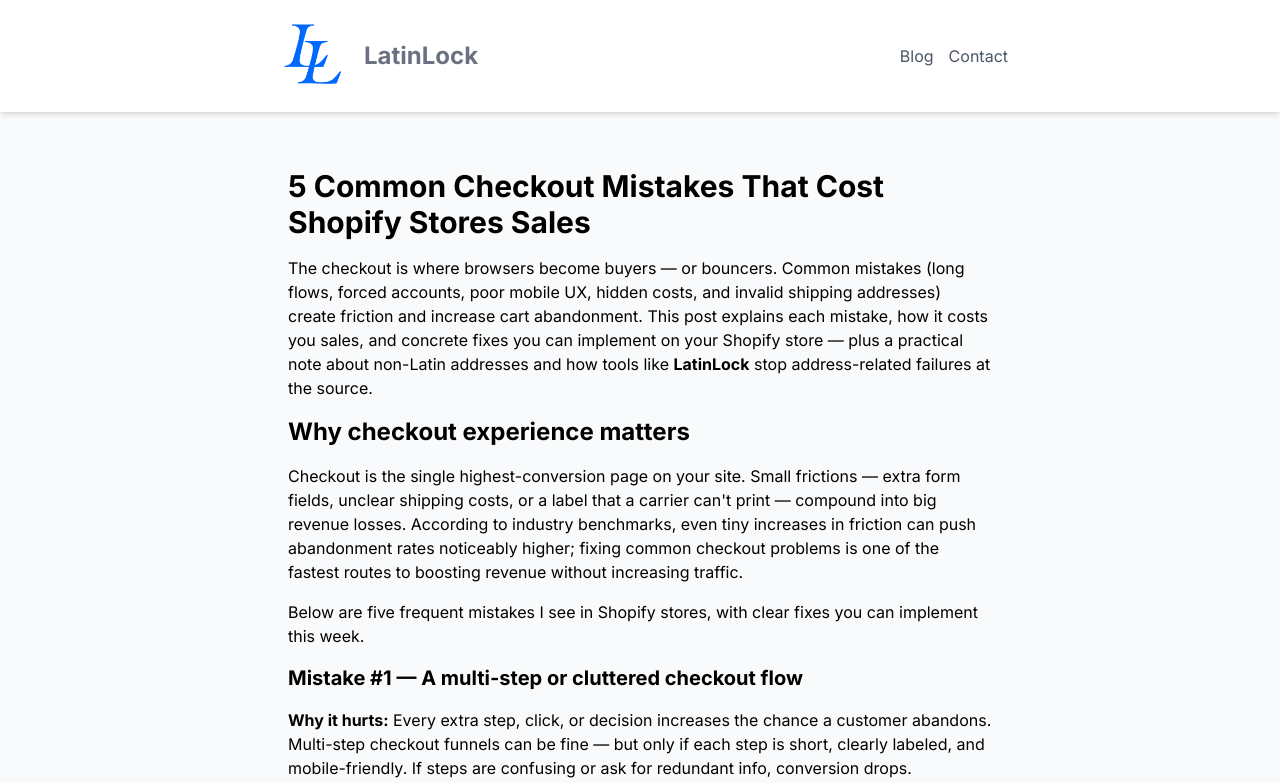
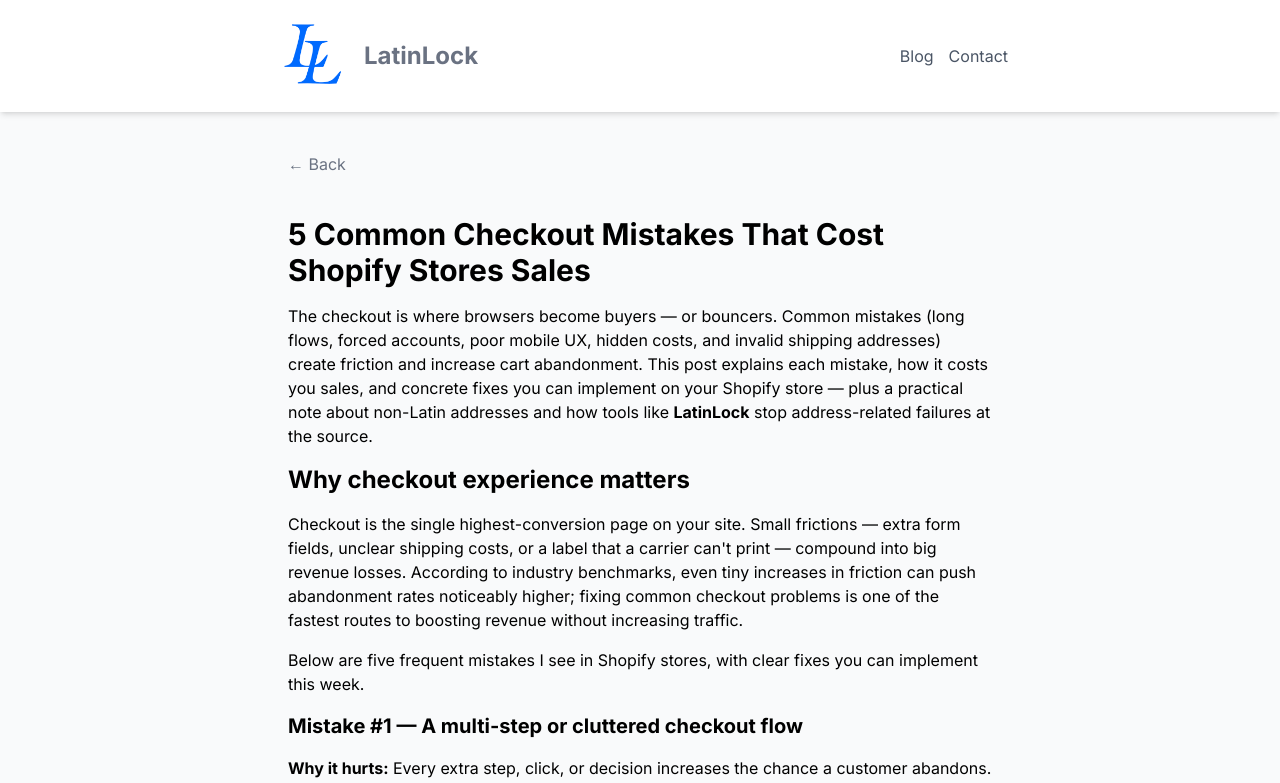
Before and after one commit to JohnE10/latinlocksite, a Next.js app: page /latinlock/blog/checkout-mistakes-cost-shopify-sales in a window 1280 px wide. Shown: the top 783 px of the page. Built offline with nearby package versions, Linux system fonts and the light colour scheme.

Commit message:
added back button to blog posts

```diff
--- a/app/latinlock/blog/[slug]/page.js
+++ b/app/latinlock/blog/[slug]/page.js
@@ -2,6 +2,7 @@
 import { notFound } from "next/navigation";
 import path from "path";
 import fs from "fs";
+import Link from 'next/link';
 
 export async function generateStaticParams() {
   const postsDir = path.join(process.cwd(), "app", "latinlock", "blog", "posts");
@@ -69,6 +70,9 @@ export default async function BlogPostPage({ params: rawParams }) {
 
   return (
     <main className="max-w-3xl mx-auto px-4 py-10">
+      <Link href="/latinlock/blog" className="inline-flex items-center text-gray-500 hover:text-gray-700 mb-6">
+        ← Back
+      </Link>
       <article className="prose prose-lg max-w-none">
         <PostComponent />
       </article>
```
